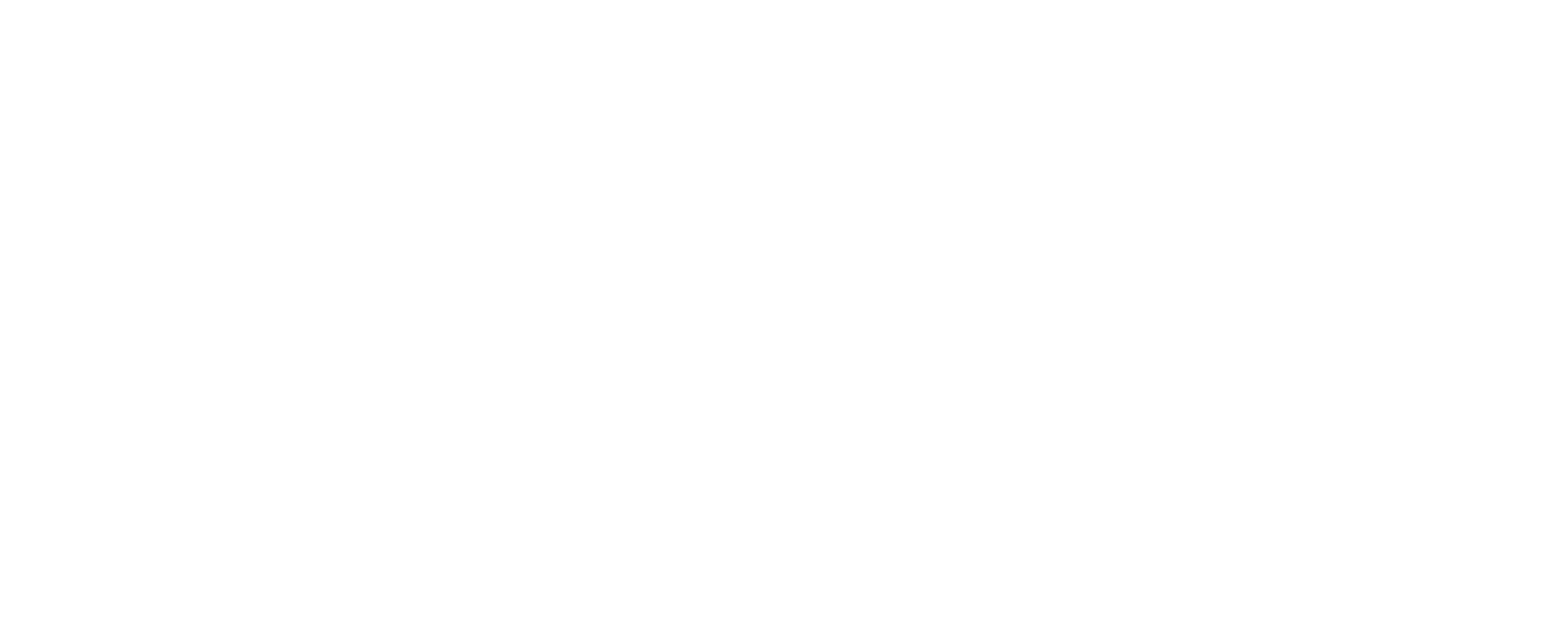
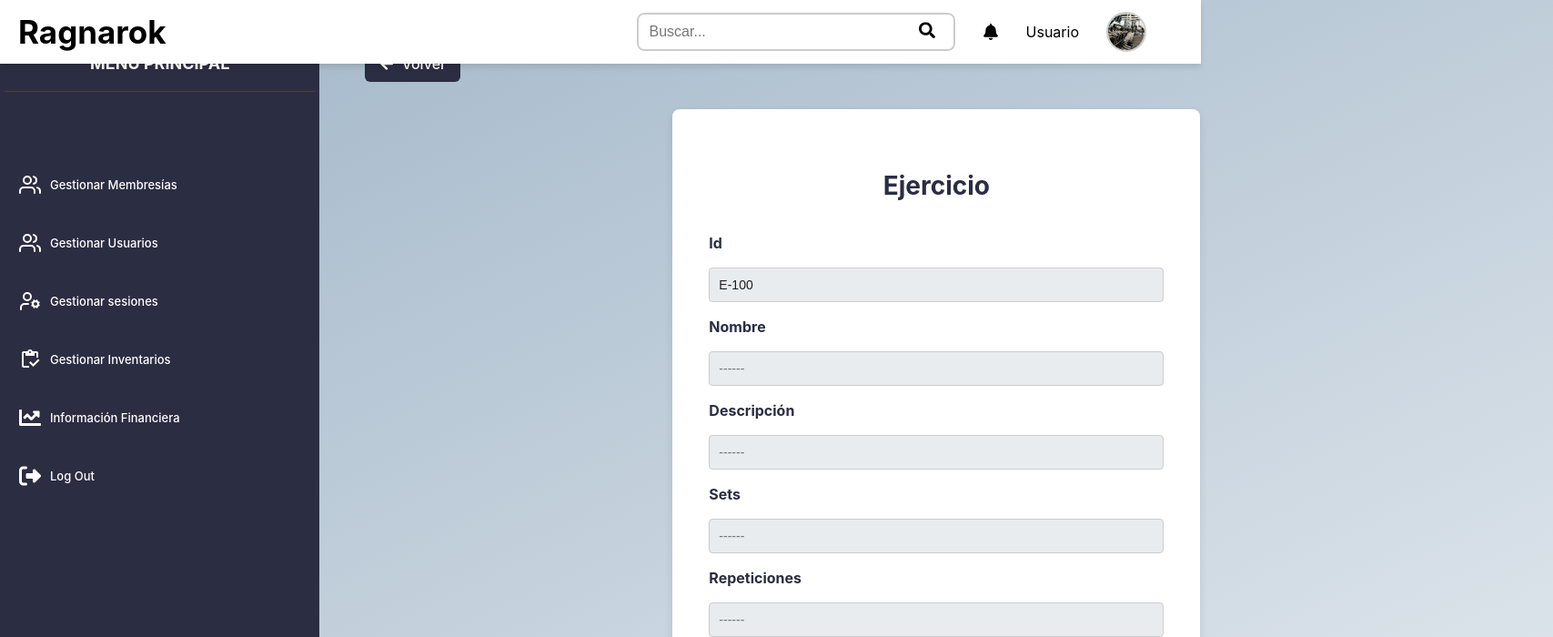
Before and after one commit to brayanfu038/GymRepository, a React (Vite) app in the folder frontend-gym/: page /FormExercise in a window 1280 px wide. Before the commit this address had no page. Shown: the top 700 px of the page at 91% size, 1707 px wide, since content can reach past the window. Built offline with nearby package versions, Linux system fonts and the light colour scheme.

Commit message:
Añadiendo formulario para crear ejercicia (Necesita mejoras)

```diff
--- a/frontend-gym/src/App.tsx
+++ b/frontend-gym/src/App.tsx
@@ -19,7 +19,7 @@
 import ReporteFinanciero from './Components/Pages/finanzas/ReporteFinanciero';
 import ModalExportar from './Components/generals/ModalExportar';
 import Anamnesis from './Components/Pages/membresias/Anamnesis';
-
+import CrearEjercicio from './Components/Pages/membresias/CrearEjercicio';
 // Datos ficticios
 const datosEjemplo = [
   { documento: '12345678', nombre: 'Juan Pérez', tipo: 'Premium', vencimiento: '2025-01-01', estado: true },
@@ -216,6 +216,17 @@
         />
 
         <Route
+          path="/FormExercise"
+          element={
+            // <ProtectedRoute>
+            <CrearEjercicio
+
+            />
+            //</ProtectedRoute>
+          }
+        />
+
+        <Route
           path="/Notificacion"
           element={
             // <ProtectedRoute>
--- /dev/null
+++ b/frontend-gym/src/Components/Pages/membresias/CrearEjercicio.css
@@ -0,0 +1,82 @@
+.containerE {
+  display: flex;
+  flex-direction: column;
+  height: 100vh;
+  background: linear-gradient(to bottom right, #a0b5c8, #dfe6ec);
+}
+
+.contentE {
+  display: flex;
+  flex: 1;
+}
+
+.mainAreaE {
+  flex: 1;
+  padding: 50px;
+  background-color: transparent;
+}
+
+.volver-btnE {
+  background-color: #2b2d42;
+  color: white;
+  border: none;
+  padding: 10px 16px;
+  border-radius: 6px;
+  margin-bottom: 30px;
+  cursor: pointer;
+  display: inline-flex;
+  align-items: center;
+  gap: 8px;
+}
+
+.form-cardE {
+  background: white;
+  padding: 40px;
+  border-radius: 8px;
+  box-shadow: 0 4px 10px rgba(0, 0, 0, 0.1);
+  width: 500px;
+  margin: 0 auto;
+}
+
+.form-cardE h2 {
+  text-align: center;
+  font-size: 28px;
+  margin-bottom: 30px;
+  color: #2b2d42;
+}
+
+.form-gridE {
+  display: grid;
+  grid-template-columns: 1fr;
+  gap: 15px;
+}
+
+.form-gridE label {
+  font-weight: bold;
+  color: #2b2d42;
+}
+
+.form-gridE input {
+  padding: 10px;
+  border: 1px solid #ccc;
+  border-radius: 4px;
+  font-size: 14px;
+  background-color: #e9ecef;
+  color: #1f1f1f;
+}
+
+.continuar-btnE {
+  margin-top: 30px;
+  width: 100%;
+  padding: 12px;
+  background-color: #2b2d42;
+  color: white;
+  border: none;
+  border-radius: 6px;
+  font-size: 16px;
+  cursor: pointer;
+}
+
+.continuar-btnE:hover {
+  background-color: #1f1f30;
+}
--- /dev/null
+++ b/frontend-gym/src/Components/Pages/membresias/CrearEjercicio.tsx
@@ -0,0 +1,59 @@
+import React, { useState } from 'react';
+import SideMenu from '../../generals/SideMenu';
+import TopBar from '../../generals/TopBar';
+import { FaArrowLeft } from 'react-icons/fa';
+import './CrearEjercicio.css';
+
+const CrearEjercicio: React.FC = () => {
+  const [formData, setFormData] = useState({
+    id: 'E-100',
+    nombre: '',
+    descripcion: '',
+    sets: '',
+    repeticiones: ''
+  });
+
+  const handleChange = (e: React.ChangeEvent<HTMLInputElement>) => {
+    const { name, value } = e.target;
+    setFormData(prev => ({ ...prev, [name]: value }));
+  };
+
+  const handleSubmit = () => {
+    console.log('Formulario enviado:', formData);
+  };
+
+  return (
+    <div className="containerE"
+    style={{ backgroundColor: "#f8fafd", minHeight: "20%", width: "190%" }}>
+      <TopBar />
+      <div className="contentE">
+        <SideMenu />
+        <div className="mainAreaE">
+          <button className="volver-btnE"><FaArrowLeft /> Volver</button>
+          <div className="form-cardE">
+            <h2>Ejercicio</h2>
+            <div className="form-gridE">
+              <label>Id</label>
+              <input type="text" name="id" value={formData.id} onChange={handleChange} readOnly />
+
+              <label>Nombre</label>
+              <input type="text" name="nombre" value={formData.nombre} onChange={handleChange} placeholder="------" />
+
+              <label>Descripción</label>
+              <input type="text" name="descripcion" value={formData.descripcion} onChange={handleChange} placeholder="------" />
+
+              <label>Sets</label>
+              <input type="text" name="sets" value={formData.sets} onChange={handleChange} placeholder="------" />
+
+              <label>Repeticiones</label>
+              <input type="text" name="repeticiones" value={formData.repeticiones} onChange={handleChange} placeholder="------" />
+            </div>
+            <button className="continuar-btnE" onClick={handleSubmit}>Continuar</button>
+          </div>
+        </div>
+      </div>
+    </div>
+  );
+};
+
+export default CrearEjercicio;
```
